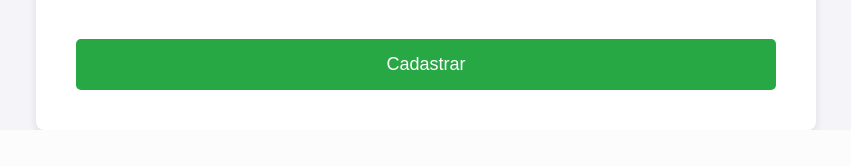
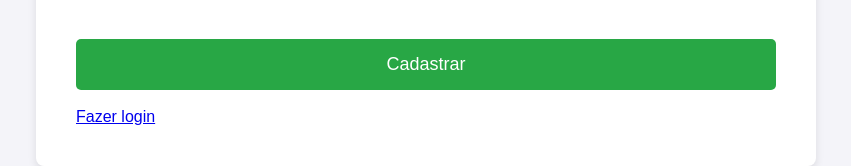
Before and after one commit to luizfnogueira/PROJETO-FDS, a Django app: page /cadastro/ in a window 1280 px wide. Shown: the part 700-866 px from the top of the page, without its empty margins (214-1065 px from the left). Before the commit the page ends 830 px from the top, so only its background shows below. Run offline with Django 5.2, Linux system fonts and the light colour scheme; parts of the project's set-up code (start-up, migrations or seed data) failed here and were passed over.

Commit message:
html update

```diff
--- a/main/templates/html/cadastro.html
+++ b/main/templates/html/cadastro.html
@@ -38,6 +38,8 @@
         <input type="date" name="data_cadastro" id="data_cadastro" required><br><br>
 
         <button type="submit">Cadastrar</button>
+        <br>
+        <a href="{% url 'login' %}">Fazer login</a>
     </form>
 </body>
 </html>
```
Also changed, not shown: db.sqlite3.
